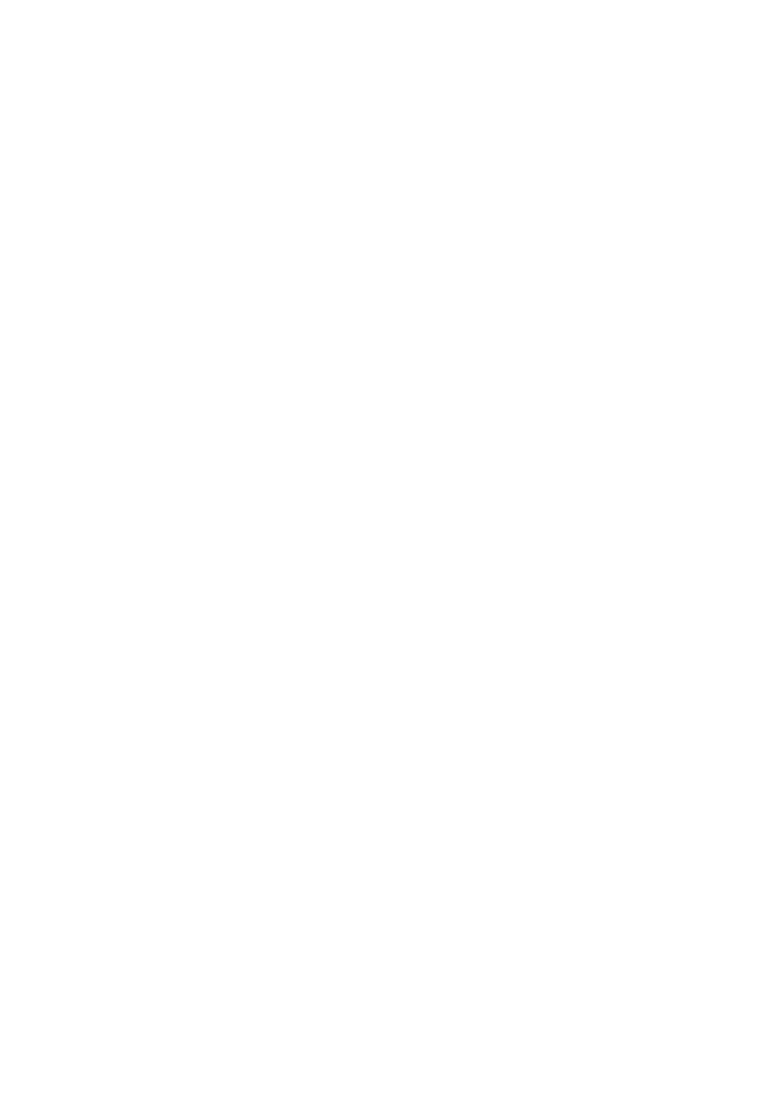
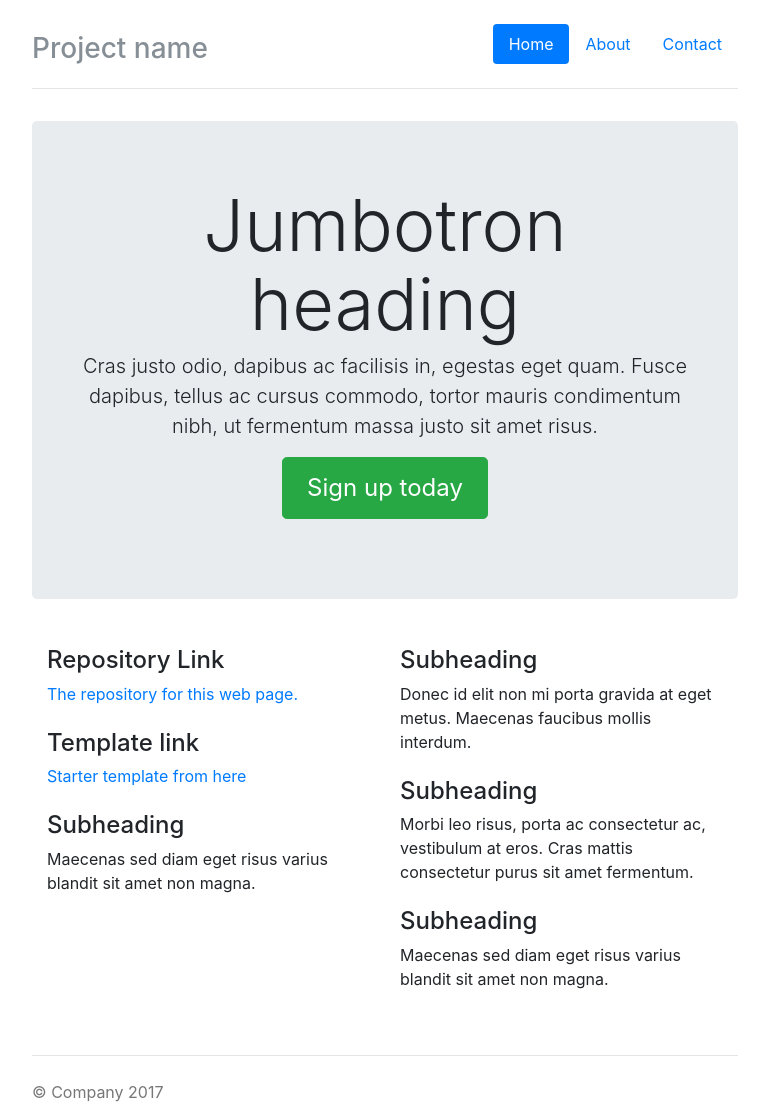
Before and after one commit to Elmhurst-College-Game-Dev/elmhurst-college-game-dev.github.io, a website: page out.html in a window 1280 px wide. Shown: the whole page, without its empty margins (255-1024 px from the left). Before the commit the page ends 800 px from the top, so only its background shows below. Drawn offline with Linux system fonts and the light colour scheme.

Commit message:
fixed build script and built

```diff
--- a/index.html
+++ b/index.html
@@ -7,10 +7,10 @@
     <meta name="author" content="">
     <link rel="icon" href="favicon.ico">
 
-    <title>TEMPLATES SITE</title>
+    <title>My site</title>
 
     <!-- Bootstrap core CSS -->
-    <link href="node_modules/bootstrap/dist/css/bootstrap.min.css" rel="stylesheet">
+    <link href="bootstrap/dist/css/bootstrap.min.css" rel="stylesheet">
 
     <!-- Custom styles for this template -->
     <link href="narrow-jumbotron.css" rel="stylesheet">
@@ -36,35 +36,67 @@
         <h3 class="text-muted">Project name</h3>
       </div>
 
+
+
 <div class="jumbotron">
+
 <h1 class="display-3">Jumbotron heading</h1>
+
 <p class="lead">Cras justo odio, dapibus ac facilisis in, egestas eget quam. Fusce dapibus, tellus ac cursus commodo, tortor mauris condimentum nibh, ut fermentum massa justo sit amet risus.</p>
+
 <p><a class="btn btn-lg btn-success" href="#" role="button">Sign up today</a></p>
+
 </div>
 
+
+
 <div class="row marketing">
+
 <div class="col-lg-6">
+
   <h4>Repository Link</h4>
+
   <p><a href="https://github.com/Elmhurst-College-Game-Dev/elmhurst-college-game-dev.github.io">
+
 		The repository for this web page.</a></p>
 
+
+
   <h4>Template link</h4>
+
   <p><a href="http://getbootstrap.com/docs/4.0/examples/">Starter template from here</a></p>
+
   <h4>Subheading</h4>
+
   <p>Maecenas sed diam eget risus varius blandit sit amet non magna.</p>
+
 </div>
 
+
+
 <div class="col-lg-6">
+
   <h4>Subheading</h4>
+
   <p>Donec id elit non mi porta gravida at eget metus. Maecenas faucibus mollis interdum.</p>
 
+
+
   <h4>Subheading</h4>
+
   <p>Morbi leo risus, porta ac consectetur ac, vestibulum at eros. Cras mattis consectetur purus sit amet fermentum.</p>
 
+
+
   <h4>Subheading</h4>
+
   <p>Maecenas sed diam eget risus varius blandit sit amet non magna.</p>
+
 </div>
+
 </div>
+
+
 
       <footer class="footer">
         <p>&copy; Company 2017</p>
--- a/out.html
+++ b/out.html
@@ -0,0 +1,113 @@
+<!DOCTYPE html>
+<html lang="en">
+  <head>
+    <meta charset="utf-8">
+    <meta name="viewport" content="width=device-width, initial-scale=1, shrink-to-fit=no">
+    <meta name="description" content="">
+    <meta name="author" content="">
+    <link rel="icon" href="favicon.ico">
+
+    <title>My site</title>
+
+    <!-- Bootstrap core CSS -->
+    <link href="bootstrap/dist/css/bootstrap.min.css" rel="stylesheet">
+
+    <!-- Custom styles for this template -->
+    <link href="narrow-jumbotron.css" rel="stylesheet">
+  </head>
+
+  <body>
+
+    <div class="container">
+      <div class="header clearfix">
+        <nav>
+          <ul class="nav nav-pills float-right">
+            <li class="nav-item">
+              <a class="nav-link active" href="#">Home <span class="sr-only">(current)</span></a>
+            </li>
+            <li class="nav-item">
+              <a class="nav-link" href="#">About</a>
+            </li>
+            <li class="nav-item">
+              <a class="nav-link" href="#">Contact</a>
+            </li>
+          </ul>
+        </nav>
+        <h3 class="text-muted">Project name</h3>
+      </div>
+
+
+
+<div class="jumbotron">
+
+<h1 class="display-3">Jumbotron heading</h1>
+
+<p class="lead">Cras justo odio, dapibus ac facilisis in, egestas eget quam. Fusce dapibus, tellus ac cursus commodo, tortor mauris condimentum nibh, ut fermentum massa justo sit amet risus.</p>
+
+<p><a class="btn btn-lg btn-success" href="#" role="button">Sign up today</a></p>
+
+</div>
+
+
+
+<div class="row marketing">
+
+<div class="col-lg-6">
+
+  <h4>Repository Link</h4>
+
+  <p><a href="https://github.com/Elmhurst-College-Game-Dev/elmhurst-college-game-dev.github.io">
+
+		The repository for this web page.</a></p>
+
+
+
+  <h4>Template link</h4>
+
+  <p><a href="http://getbootstrap.com/docs/4.0/examples/">Starter template from here</a></p>
+
+  <h4>Subheading</h4>
+
+  <p>Maecenas sed diam eget risus varius blandit sit amet non magna.</p>
+
+</div>
+
+
+
+<div class="col-lg-6">
+
+  <h4>Subheading</h4>
+
+  <p>Donec id elit non mi porta gravida at eget metus. Maecenas faucibus mollis interdum.</p>
+
+
+
+  <h4>Subheading</h4>
+
+  <p>Morbi leo risus, porta ac consectetur ac, vestibulum at eros. Cras mattis consectetur purus sit amet fermentum.</p>
+
+
+
+  <h4>Subheading</h4>
+
+  <p>Maecenas sed diam eget risus varius blandit sit amet non magna.</p>
+
+</div>
+
+</div>
+
+
+
+      <footer class="footer">
+        <p>&copy; Company 2017</p>
+      </footer>
+
+    </div> <!-- /container -->
+
+    <!-- Bootstrap core JavaScript
+    ================================================== -->
+    <!-- Placed at the end of the document so the pages load faster -->
+    <!-- IE10 viewport hack for Surface/desktop Windows 8 bug -->
+    <script src="ie10-viewport-bug-workaround.js"></script>
+  </body>
+</html>
```
Also changed, not shown: 2 other files. Lines whose indentation alone changed are shown as unchanged.
